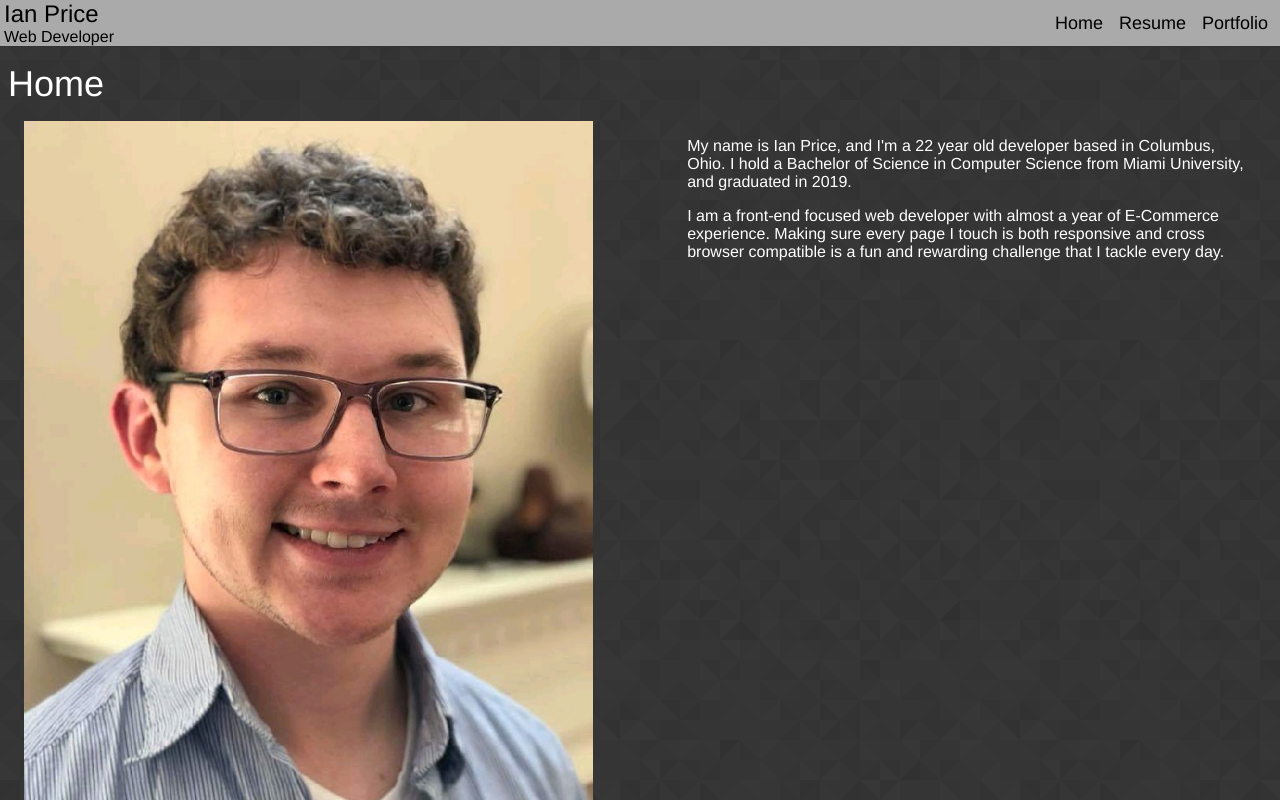
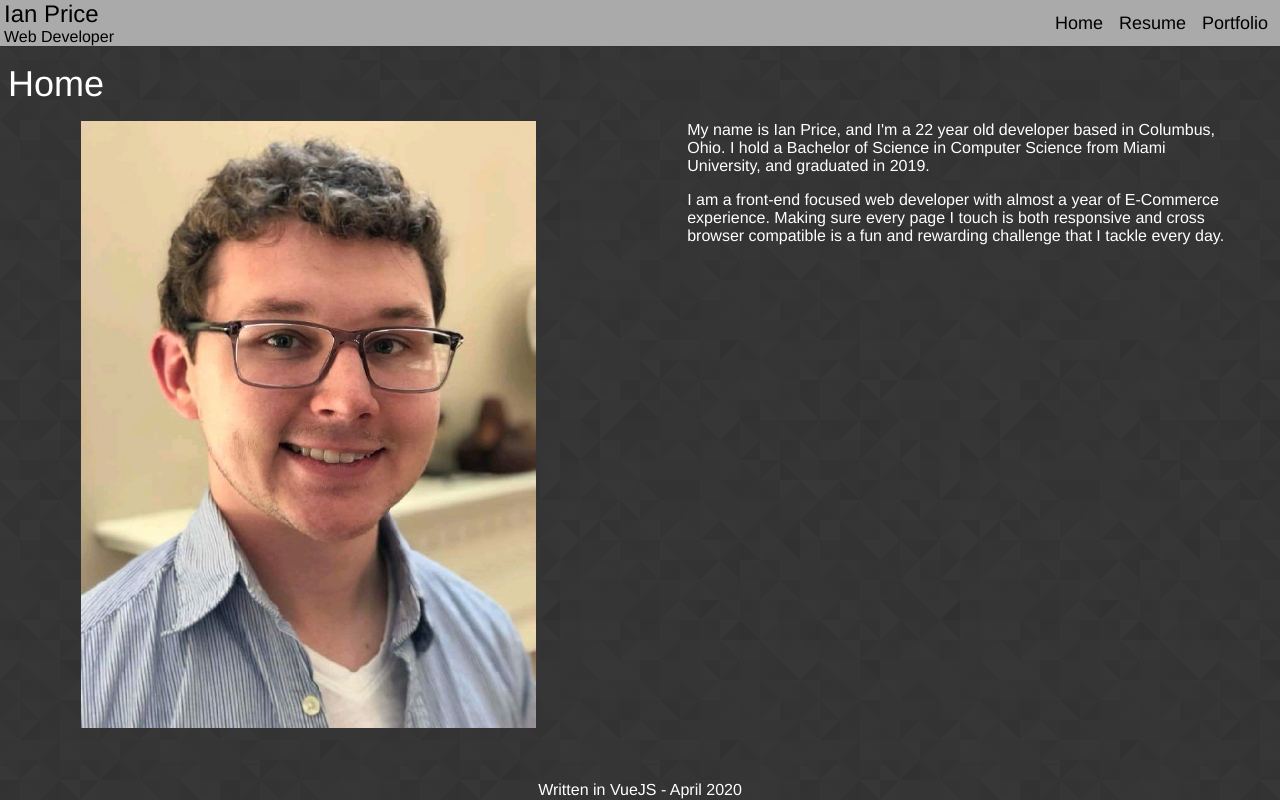
Before and after one commit to ianprice943/ianprice943-portfolio, a Vue app: page / in a window 1280 px wide. Shown: the top 800 px of the page. Built offline with nearby package versions, Linux system fonts and the light colour scheme.

Commit message:
Changed some ps to divs, and changed the image scale again

```diff
--- a/src/components/Home.vue
+++ b/src/components/Home.vue
@@ -8,15 +8,15 @@
                 <img src="~@/assets/LinkedIn.png" alt="Photo of Ian">
             </div>
             <div class="column">
-                <p>
+                <div>
                     My name is Ian Price, and I'm a 22 year old developer based in Columbus, Ohio. I hold a
                     Bachelor of Science in Computer Science from Miami University, and graduated in 2019.
-                </p>
-                <p>
+                </div>
+                <div>
                     I am a front-end focused web developer with almost a year of E-Commerce experience.
                     Making sure every page I touch is both responsive and cross browser compatible is a
                     fun and rewarding challenge that I tackle every day.
-                </p>
+                </div>
             </div>
         </div>
     </div>
@@ -48,7 +48,10 @@
     text-align: center;
 }
 .column>img {
-    width: 100%;
+    width: 80%;
     margin: 0 auto;
 }
+.column>div {
+    margin: 0 1em 1em 0;
+}
 </style>
```
